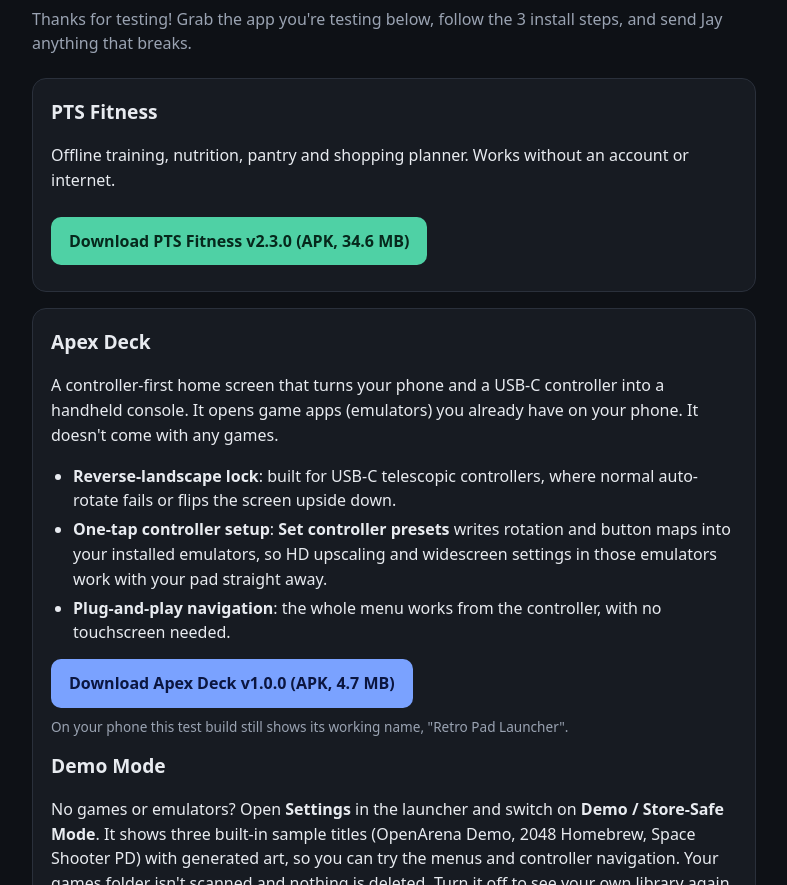
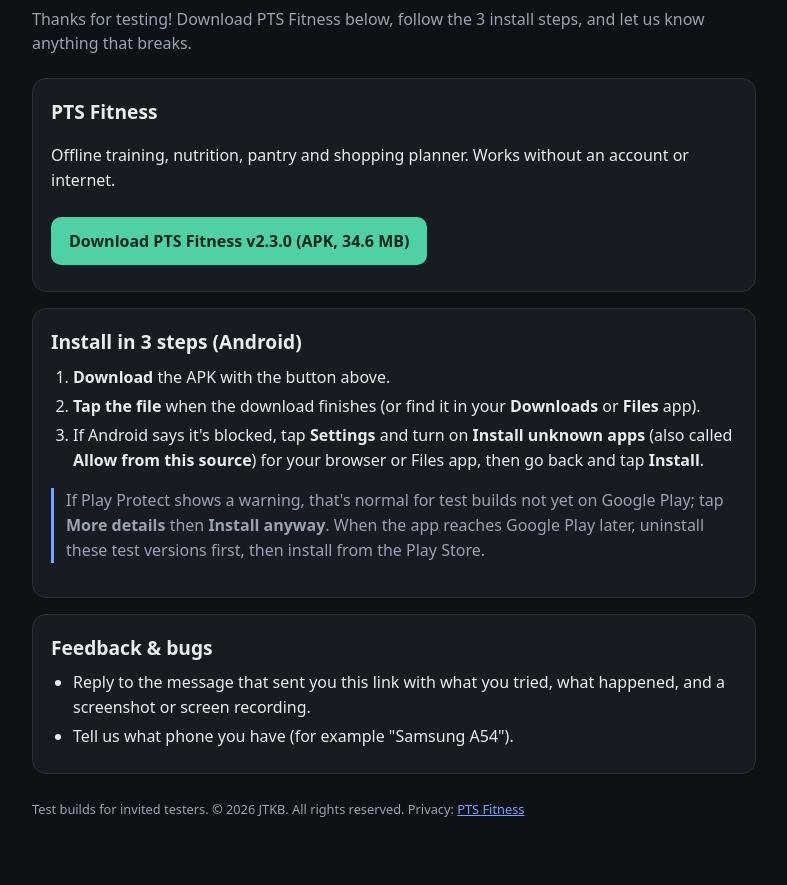
Before and after one commit to JTKB-dev/privacy, a plain HTML site: page testers/index.html in a window 1280 px wide. Shown: the part 67-952 px from the top of the page, without its empty margins (246-1033 px from the left). Drawn offline with Linux system fonts and the light colour scheme.

Commit message:
Tester page: PTS Fitness only, publisher JTKB

```diff
--- a/testers/index.html
+++ b/testers/index.html
@@ -1,6 +1,6 @@
 <!doctype html>
 <html lang="en"><head><meta charset="utf-8"><meta name="viewport" content="width=device-width,initial-scale=1">
-<meta name="robots" content="noindex"><title>Tester Downloads: PTS Fitness &amp; Apex Deck</title>
+<meta name="robots" content="noindex"><title>Tester Download: PTS Fitness by JTKB</title>
 <style>
 :root{--bg:#0e1116;--card:#171b22;--line:#2a303b;--txt:#e8ebf0;--sub:#9aa3b2;--acc:#4fd1a5;--acc2:#7aa2ff}
 *{box-sizing:border-box}body{margin:0;background:var(--bg);color:var(--txt);font:16px/1.55 system-ui,-apple-system,Segoe UI,Roboto,sans-serif}
@@ -12,25 +12,12 @@ ol,ul{padding-left:22px;margin:6px 0}li{margin:4px 0}code{background:#222834;pad
 .note{border-left:3px solid var(--acc2);padding-left:12px;color:var(--sub)}footer{color:var(--sub);font-size:.8rem;margin-top:26px}
 </style></head><body><main>
 <h1>Tester Downloads</h1>
-<p class="lead">Thanks for testing! Grab the app you're testing below, follow the 3 install steps, and send Jay anything that breaks.</p>
+<p class="lead">Thanks for testing! Download PTS Fitness below, follow the 3 install steps, and let us know anything that breaks.</p>
 
 <div class="card"><h2>PTS Fitness</h2>
 <p>Offline training, nutrition, pantry and shopping planner. Works without an account or internet.</p>
 <a class="btn" href="PTS_Fitness_v2.3.0.apk" download>Download PTS Fitness v2.3.0 (APK, 34.6 MB)</a>
 <!-- sha256 c1f8877b25447e152f12740a563a2d2c9763abe285a0723a671280bb4df5834e --></div>
-
-<div class="card"><h2>Apex Deck</h2>
-<p>A controller-first home screen that turns your phone and a USB-C controller into a handheld console. It opens game apps (emulators) you already have on your phone. It doesn't come with any games.</p>
-<ul>
-<li><b>Reverse-landscape lock</b>: built for USB-C telescopic controllers, where normal auto-rotate fails or flips the screen upside down.</li>
-<li><b>One-tap controller setup</b>: <b>Set controller presets</b> writes rotation and button maps into your installed emulators, so HD upscaling and widescreen settings in those emulators work with your pad straight away.</li>
-<li><b>Plug-and-play navigation</b>: the whole menu works from the controller, with no touchscreen needed.</li>
-</ul>
-<a class="btn b2" href="Apex_Deck_v1.0.0.apk" download>Download Apex Deck v1.0.0 (APK, 4.7 MB)</a>
-<!-- sha256 2e21236651884af14022e8f689558bc9dc30a256096fb29faad627946b8a3ea3 --><div class="meta">On your phone this test build still shows its working name, "Retro Pad Launcher".</div>
-<h2 style="margin-top:14px">Demo Mode</h2>
-<p>No games or emulators? Open <b>Settings</b> in the launcher and switch on <b>Demo / Store-Safe Mode</b>. It shows three built-in sample titles (OpenArena Demo, 2048 Homebrew, Space Shooter PD) with generated art, so you can try the menus and controller navigation. Your games folder isn't scanned and nothing is deleted. Turn it off to see your own library again.</p>
-<p>Have your own games? Put them in a folder called <b>Games</b> on your phone, tap <b>Allow</b> when the app asks for file access, plug in your controller, then tap <b>Set controller presets</b>.</p></div>
 
 <div class="card"><h2>Install in 3 steps (Android)</h2>
 <ol>
@@ -38,14 +25,14 @@ ol,ul{padding-left:22px;margin:6px 0}li{margin:4px 0}code{background:#222834;pad
 <li><b>Tap the file</b> when the download finishes (or find it in your <b>Downloads</b> or <b>Files</b> app).</li>
 <li>If Android says it's blocked, tap <b>Settings</b> and turn on <b>Install unknown apps</b> (also called <b>Allow from this source</b>) for your browser or Files app, then go back and tap <b>Install</b>.</li>
 </ol>
-<p class="note">If Play Protect shows a warning, that's normal for test builds not yet on Google Play; tap <b>More details</b> then <b>Install anyway</b>. When the apps reach Google Play later, uninstall these test versions first, then install from the Play Store.</p></div>
+<p class="note">If Play Protect shows a warning, that's normal for test builds not yet on Google Play; tap <b>More details</b> then <b>Install anyway</b>. When the app reaches Google Play later, uninstall these test versions first, then install from the Play Store.</p></div>
 
 <div class="card"><h2>Feedback &amp; bugs</h2>
 <ul>
-<li>Reply to Jay's message (the one that sent you this link) with what you tried, what happened, and a screenshot or screen recording.</li>
-<li>Tell Jay what phone you have (for example "Samsung A54").</li>
-<li>For Apex Deck, say which controller you used.</li>
+<li>Reply to the message that sent you this link with what you tried, what happened, and a screenshot or screen recording.</li>
+<li>Tell us what phone you have (for example "Samsung A54").</li>
+
 </ul></div>
 
-<footer>Test builds for invited testers. &copy; 2026 Jay Pierce. All rights reserved. Privacy: <a style="color:var(--acc2)" href="../privacy_pts.html">PTS Fitness</a> · <a style="color:var(--acc2)" href="../privacy_retropad.html">Apex Deck</a></footer>
+<footer>Test builds for invited testers. &copy; 2026 JTKB. All rights reserved. Privacy: <a style="color:var(--acc2)" href="../privacy_pts.html">PTS Fitness</a></footer>
 </main></body></html>
```
Also changed, not shown: privacy_pts.html (+2 -2 lines), privacy_retropad.html (+2 -2 lines), 1 other file.
